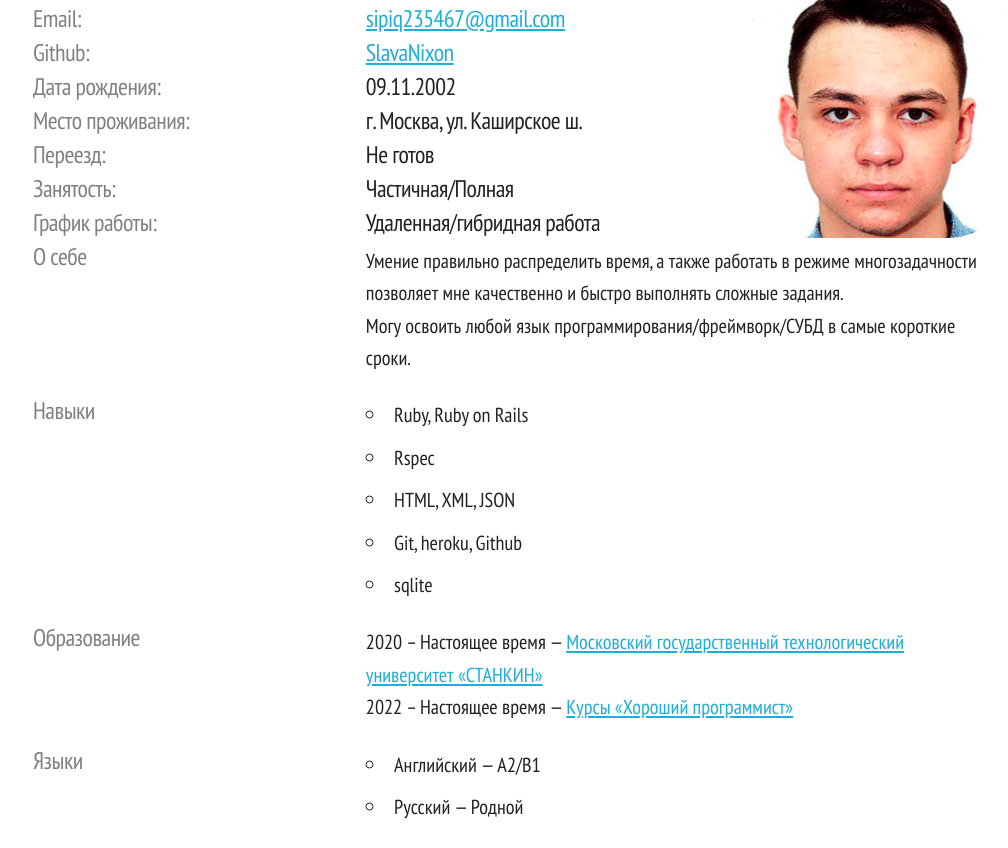
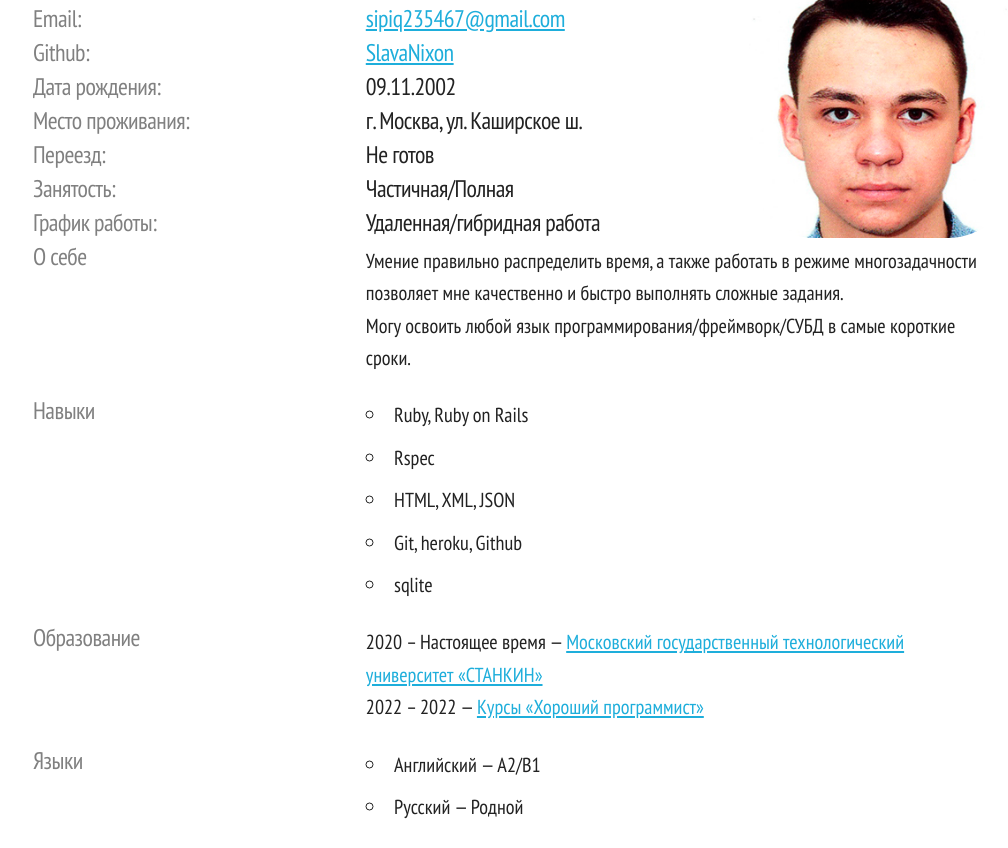
Before and after one commit to SlavaNixon/cv, a plain HTML site: page index.html in a window 1280 px wide. Shown: the part 152-1000 px from the top of the page, without its empty margins (127-1135 px from the left). Drawn offline with Linux system fonts and the light colour scheme.

Commit message:
Update index.html

```diff
--- a/index.html
+++ b/index.html
@@ -93,7 +93,7 @@
     </div>
     <div class="eight columns info_description">
       2020 – Настоящее время — <a href="https://stankin.ru">Московский государственный технологический университет «СТАНКИН»</a>
-      <p>2022 – Настоящее время — <a href="https://goodprogrammer.ru/">Курсы «Хороший программист»</a></p>
+      <p>2022 – 2022 — <a href="https://goodprogrammer.ru/">Курсы «Хороший программист»</a></p>
     </div>
   </div>
 
```
